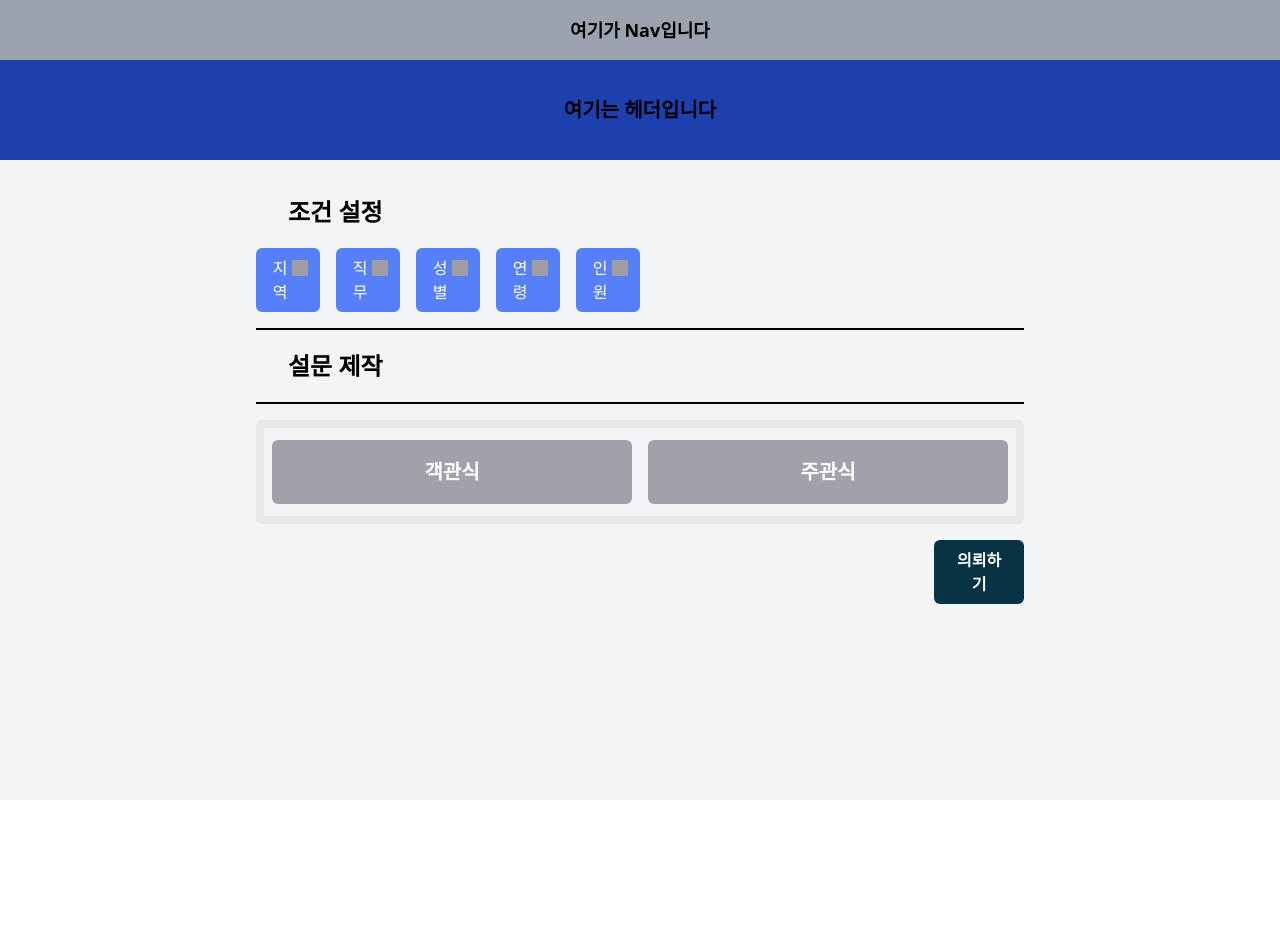
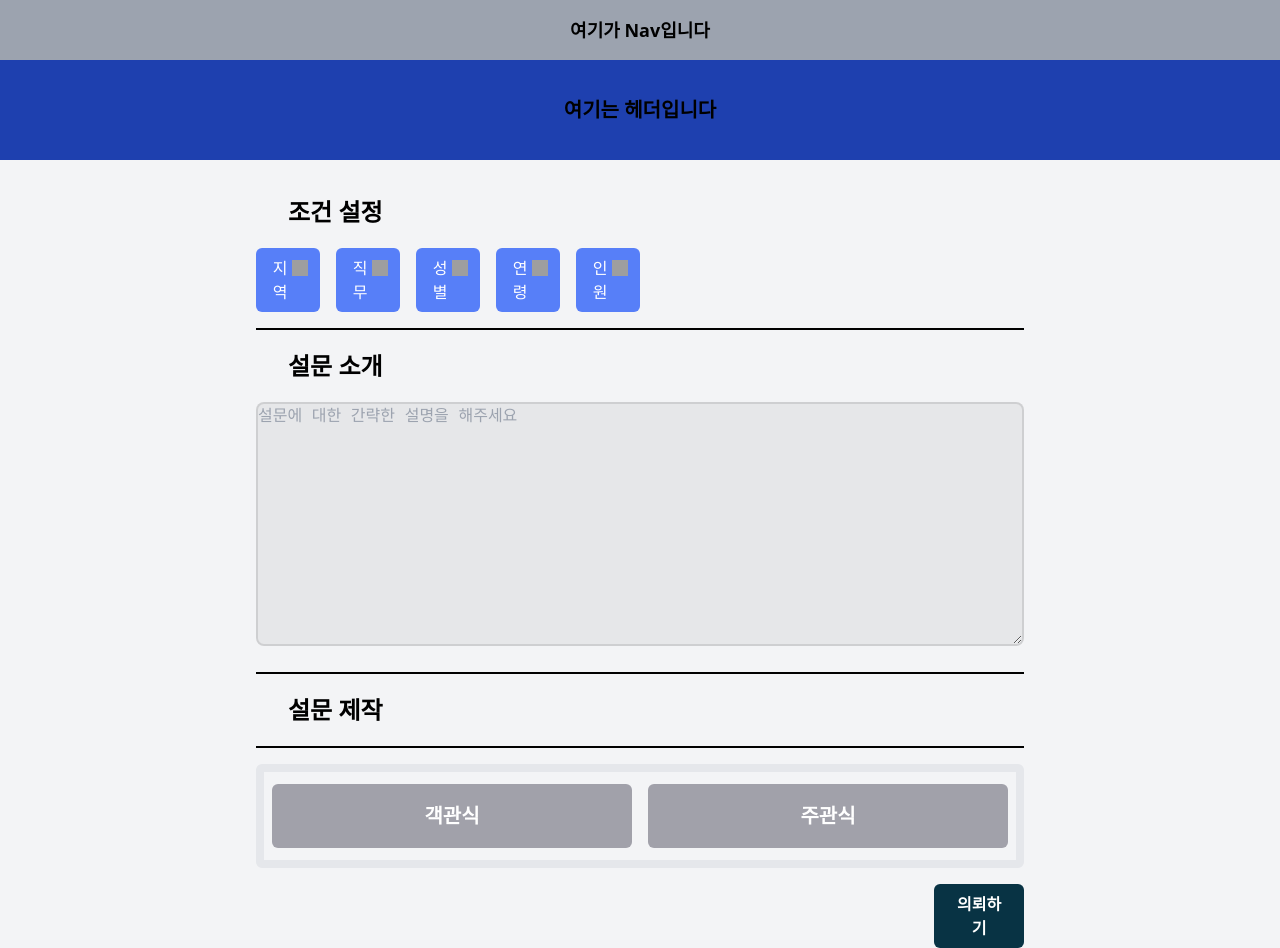
Before and after one commit to EN-NotBlank/SurveyFarm-Front, a React (Vite) app: page / in a window 1280 px wide. Before the commit the page ends 800 px from the top, so only its background shows below. Built offline with nearby package versions, Linux system fonts and the light colour scheme; grey boxes are pictures that could not be loaded; the HTML template or start-up script is replaced by a standard one.

Commit message:
update: button layout

```diff
--- a/src/App.tsx
+++ b/src/App.tsx
@@ -32,6 +32,7 @@ const App = () => {
     }
   };
 
+  // 여기다 서버로 보내는거 써야되는데 지금 일단 확인용으로 console에 찍자
   const handleSubmit = () => {
     console.log(selectedRegion);
     console.log(selectedJob);
@@ -54,6 +55,18 @@ const App = () => {
             onAgeChange={setSelectedAge}
             onCntChange={setSelectedCnt}
           />
+        </div>
+
+        <div className="border-b-2 border-black">
+          <h1 className="text-2xl font-bold mx-8 my-5">설문 소개</h1>
+          <textarea
+            name="introduction"
+            id="introduction"
+            rows={10}
+            required
+            placeholder="설문에 대한 간략한 설명을 해주세요"
+            className="w-full mb-5 rounded-lg bg-black bg-opacity-5 border-2 border-solid border-black border-opacity-10 font-mono font-medium text-base"
+          ></textarea>
         </div>
 
         <div className="border-b-2 border-black">
--- a/src/buttons/FinishQuestionButton.tsx
+++ /dev/null
@@ -1,19 +0,0 @@
-interface FinishQuestionButtonProp {
-    isFinished: boolean;
-    onFinish: () => void;
-}
-
-const FinishQuestionButton: React.FC<FinishQuestionButtonProp> = ({ isFinished, onFinish }) => {
-    return (
-        <div className="px-2 py-2">
-            <button
-                className={`w-full px-3 h-[4vh] text-white py-2 rounded-md ${isFinished ? 'bg-green-600' : 'bg-blue-800'}`}
-                onClick={onFinish}
-            >
-                {isFinished ? '질문 수정' : '질문 저장'}
-            </button>
-        </div>
-    );
-};
-
-export default FinishQuestionButton;
--- /dev/null
+++ b/src/buttons/SaveQuestionButton.tsx
@@ -0,0 +1,18 @@
+interface SaveQuestionButtonProp {
+    onSaveClicked: () => void;
+}
+
+const SaveQuestionButton: React.FC<SaveQuestionButtonProp> = ({ onSaveClicked }) => {
+    return (
+        <div className="px-2 py-2">
+            <button
+                className="w-full px-3 h-[4vh] text-white py-2 rounded-md bg-blue-800"
+                onClick={onSaveClicked}
+            >
+                질문 저장
+            </button>
+        </div>
+    );
+};
+
+export default SaveQuestionButton;
--- a/src/components/question/MCQuestion.tsx
+++ b/src/components/question/MCQuestion.tsx
@@ -1,6 +1,6 @@
 import { useState } from "react";
 import AddOptionButton from "../../buttons/AddOptionButton";
-import FinishQuestionButton from "../../buttons/FinishQuestionButton";
+import SaveQuestionButton from "../../buttons/SaveQuestionButton";
 import DeleteQuestionButton from "../../buttons/DeleteQuestionButton";
 import Option from "./Option";
 import QuestionHeader from "./QuestionHeader";
@@ -73,7 +73,7 @@ const MCQuestion: React.FC<MCQuestionProps> = ({ id, onDelete }) => {
 
                 <AddOptionButton onClick={addOption} disabled={isDisabled} />
                 {options.length > 0 && !isDisabled && (
-                    <FinishQuestionButton isFinished={isDisabled} onFinish={handleQuestionStatus} />
+                    <SaveQuestionButton onSaveClicked={handleQuestionStatus} />
                 )}
             </div>
 
--- a/src/components/question/SAQuestion.tsx
+++ b/src/components/question/SAQuestion.tsx
@@ -1,5 +1,5 @@
 import { useState } from "react";
-import FinishQuestionButton from "../../buttons/FinishQuestionButton";
+import SaveQuestionButton from "../../buttons/SaveQuestionButton";
 import DeleteQuestionButton from "../../buttons/DeleteQuestionButton";
 import QuestionHeader from "./QuestionHeader";
 import ChangeQuestionButton from "../../buttons/ChangeQuestionButton";
@@ -36,7 +36,9 @@ const SAQuestion: React.FC<SAQuestionProps> = ({ id, onDelete }) => {
                         className="w-full rounded-lg bg-black bg-opacity-5 border-2 border-solid border-black border-opacity-10 font-mono font-medium text-sm"
                     ></textarea>
                 </div>
-                <FinishQuestionButton isFinished={isDisabled} onFinish={handleQuestionStatus} />
+                {!isDisabled && (
+                    <SaveQuestionButton onSaveClicked={handleQuestionStatus} />
+                )}
             </div>
             <div className="flex w-1/8 border-[4px]">
                 {isDisabled && (<ChangeQuestionButton onClick={handleQuestionStatus} />)}
```
